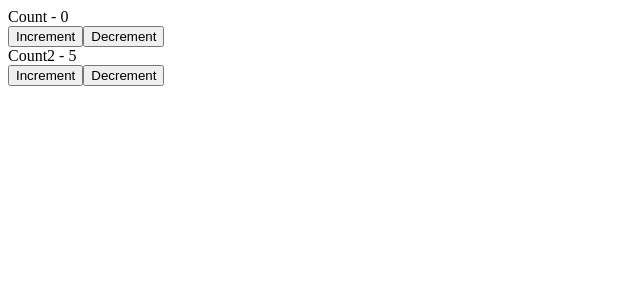
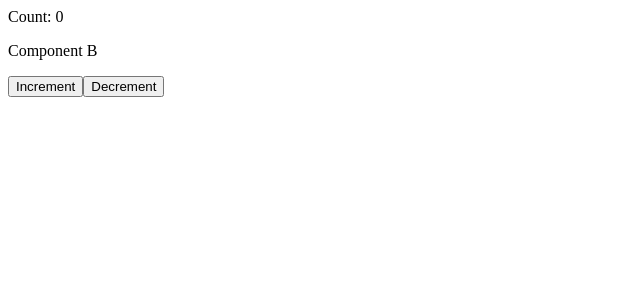
Before and after one commit to asifhjahid/react-practice, a React (Create React App) app: page / in a window 1280 px wide. Shown: the top 300 px of the page, without its empty margins (0-640 px from the left). Built offline with nearby package versions, Linux system fonts and the light colour scheme.

Commit message:
global state useReducer hook

```diff
--- a/src/App.js
+++ b/src/App.js
@@ -1,13 +1,29 @@
-import React from 'react'
-// import ComplexCounter from './components/hooks/useReducer/ComplexCounter'
- import Counter3 from './components/hooks/useReducer/Counter3'
+import React,{useReducer} from 'react'
+import ComponentA from './components/hooks/useReducer/ComponentA';
 
+export const counterContext = React.createContext();
+const initialState = 0;
+const reducer = (state,action)=>{
+    switch(action){
+        case 'increment':
+            return state + 1;
+
+        case 'decrement':
+            return state - 1;
+
+        default:
+            return state;
+    }
+}
 export default function App() {
+  const [count,dispatch] = useReducer(reducer,initialState);
   return (
     <div>
 
-      {/* <ComplexCounter /> */}
-      <Counter3 />
+     <div>Count: {count}</div>
+     <counterContext.Provider value={{countDispatch: dispatch}}>
+       <ComponentA />
+     </counterContext.Provider>
 
     </div>
   )
--- /dev/null
+++ b/src/components/hooks/useReducer/ComponentA.js
@@ -0,0 +1,10 @@
+import React from 'react'
+import ComponentB from './ComponentB'
+
+export default function ComponentA() {
+    return (
+        <div>
+            <ComponentB />
+        </div>
+    )
+}
--- /dev/null
+++ b/src/components/hooks/useReducer/ComponentB.js
@@ -0,0 +1,13 @@
+import React,{useContext} from 'react'
+import { counterContext } from '../../../App';
+
+export default function ComponentB() {
+    const countContext = useContext(counterContext);
+    return (
+        <div>
+            <p>Component B</p>
+            <button type='button' onClick={()=>countContext.countDispatch('increment')}>Increment</button>
+            <button type='button' onClick={()=>countContext.countDispatch('decrement')}>Decrement</button>
+        </div>
+    )
+}
```
